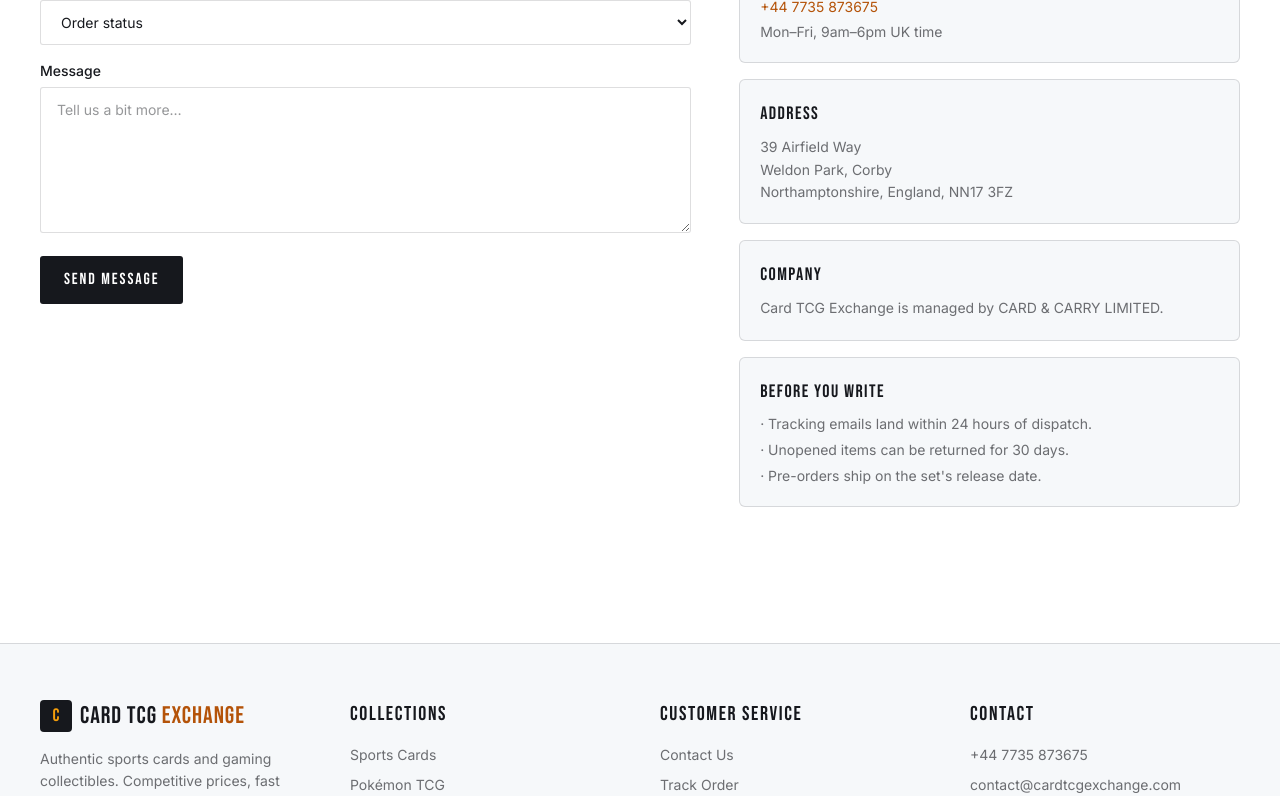
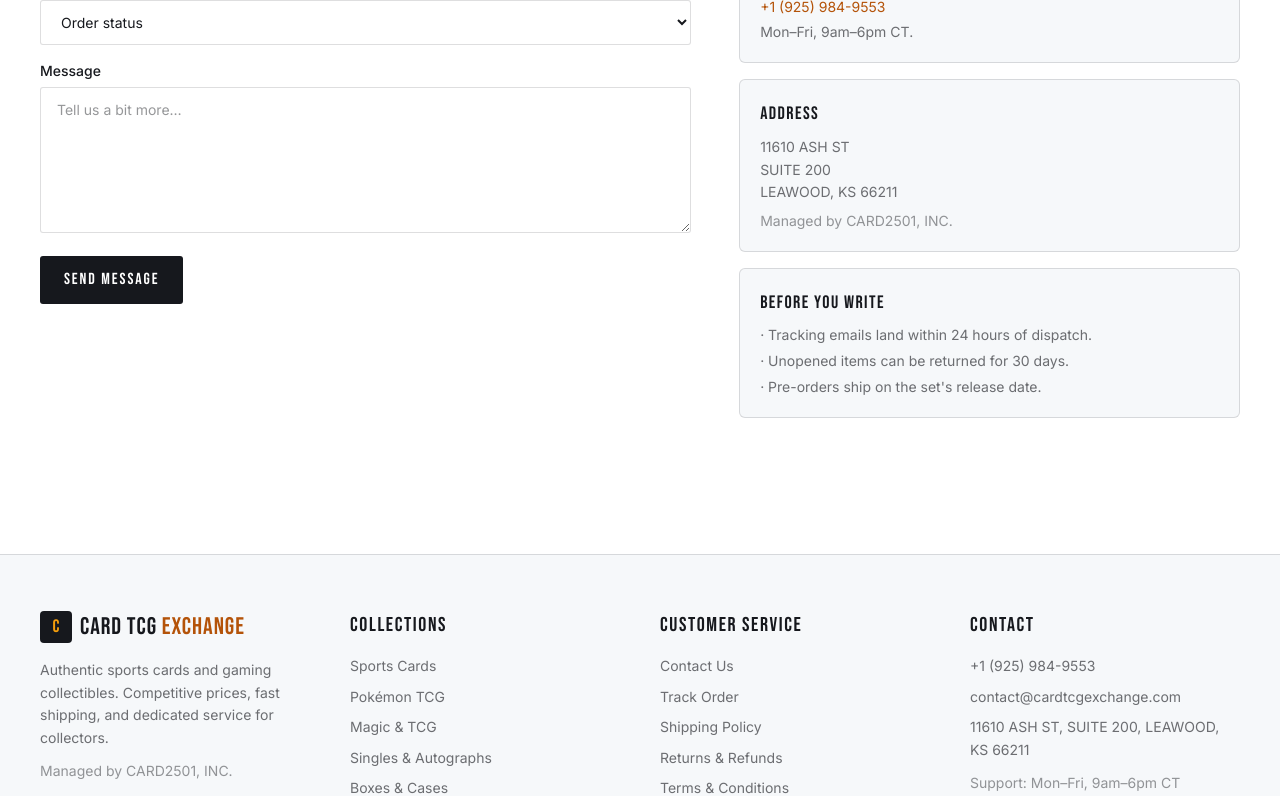
Before and after one commit to hamzabenlgoulli/cardexchangeclub-storefront, a Next.js app: page /pages/contact in a window 1280 px wide. Shown: the part 580-1376 px from the top of the page. Built offline with nearby package versions, Linux system fonts and the light colour scheme.

Commit message:
Use CARD2501, INC. business details across the storefront

```diff
--- a/src/app/layout.tsx
+++ b/src/app/layout.tsx
@@ -36,7 +36,7 @@
 }: Readonly<{ children: React.ReactNode }>) {
   return (
     <html
-      lang="en-GB"
+      lang="en"
       data-scroll-behavior="smooth"
       className={`${inter.variable} ${bebas.variable}`}
     >
--- a/src/app/pages/[slug]/page.tsx
+++ b/src/app/pages/[slug]/page.tsx
@@ -1,12 +1,14 @@
 import type { Metadata } from "next";
 import Link from "next/link";
 import { notFound } from "next/navigation";
+import { ADDRESS, EMAIL, LEGAL_NAME, PHONE_DISPLAY, SITE_NAME } from "@/lib/site";
 
 type Section = { heading: string; body: string[] };
 type Doc = { title: string; intro: string; sections: Section[] };
 
 /**
- * Policies for Card TCG Exchange, managed by CARD & CARRY LIMITED.
+ * Plain-language placeholder policies for the demo storefront. Replace these
+ * with counsel-reviewed copy before running a real shop.
  */
 const DOCS: Record<string, Doc> = {
   "shipping-policy": {
@@ -17,14 +19,14 @@
       {
         heading: "Processing time",
         body: [
-          "In-stock orders are picked and packed within one business day. Orders placed after 2pm UK time on a Friday begin processing the following Monday.",
+          "In-stock orders are picked and packed within one business day. Orders placed after 2pm CT on a Friday begin processing the following Monday.",
           "Pre-orders are held until the product's release date and then ship in the order they were placed.",
         ],
       },
       {
         heading: "Rates",
         body: [
-          "Shipping is free on orders over $75. Below that threshold a flat rate of $9.95 applies within the United Kingdom.",
+          "Shipping is free on orders over $75. Below that threshold a flat rate of $9.95 applies within the contiguous United States.",
           "Sealed cases ship double-boxed and are insured for their full value at no extra cost.",
         ],
       },
@@ -101,8 +103,14 @@
   privacy: {
     title: "Privacy Policy",
     intro:
-      "What information Card TCG Exchange collects, why it is collected, and the choices you have. This site is managed by CARD & CARRY LIMITED.",
+      "What information this site collects, why it is collected, and the choices you have.",
     sections: [
+      {
+        heading: "Who we are",
+        body: [
+          `${SITE_NAME} is operated by ${LEGAL_NAME}, ${ADDRESS}. You can reach us at ${EMAIL} or ${PHONE_DISPLAY}.`,
+        ],
+      },
       {
         heading: "What we collect",
         body: [
@@ -126,20 +134,26 @@
       {
         heading: "Your choices",
         body: [
-          "You can request a copy of your data or ask for it to be deleted by contacting CARD & CARRY LIMITED at contact@cardtcgexchange.com. Deletion requests are honoured except where records must be kept for tax purposes.",
+          "You can request a copy of your data or ask for it to be deleted by contacting us. Deletion requests are honoured except where records must be kept for tax purposes.",
         ],
       },
     ],
   },
   terms: {
     title: "Terms & Conditions",
-    intro: "The ground rules for buying from Card TCG Exchange, managed by CARD & CARRY LIMITED.",
+    intro: "The ground rules for buying from this store.",
     sections: [
+      {
+        heading: "The operator",
+        body: [
+          `${SITE_NAME} is owned and operated by ${LEGAL_NAME}, ${ADDRESS}. Questions about these terms can be sent to ${EMAIL}.`,
+        ],
+      },
       {
         heading: "Orders and pricing",
         body: [
           "Placing an order is an offer to buy. We accept it when the order ships. If an item is mispriced or out of stock we will contact you before charging.",
-          "Prices are shown as listed on the site and include tax where applicable. Card TCG Exchange is managed by CARD & CARRY LIMITED, 39 Airfield Way, Weldon Park, Corby, Northamptonshire, England, NN17 3FZ.",
+          "Prices are shown in US dollars and include tax where applicable.",
         ],
       },
       {
@@ -215,7 +229,8 @@
 
         <div className="rounded-card border border-line bg-surface p-6">
           <p className="text-sm text-ink-muted">
-            Card TCG Exchange is managed by CARD & CARRY LIMITED. Still have a question?{" "}
+            This is placeholder policy text for {SITE_NAME}, operated by {LEGAL_NAME},
+            and is not legal advice. Still have a question?{" "}
             <Link
               href="/pages/contact"
               className="font-medium text-accent-deep underline underline-offset-4"
--- a/src/app/pages/contact/page.tsx
+++ b/src/app/pages/contact/page.tsx
@@ -7,7 +7,6 @@
   LEGAL_NAME,
   PHONE,
   PHONE_DISPLAY,
-  SITE_NAME,
   SUPPORT_HOURS,
 } from "@/lib/site";
 
@@ -117,7 +116,7 @@
             <a href={`tel:${PHONE}`} className="text-accent-deep hover:underline">
               {PHONE_DISPLAY}
             </a>
-            <p className="mt-1 text-sm text-ink-muted">{SUPPORT_HOURS}</p>
+            <p className="mt-1 text-sm text-ink-muted">{SUPPORT_HOURS}.</p>
           </InfoCard>
 
           <InfoCard title="Address">
@@ -129,12 +128,7 @@
                 </span>
               ))}
             </p>
-          </InfoCard>
-
-          <InfoCard title="Company">
-            <p className="text-ink-muted">
-              {SITE_NAME} is managed by {LEGAL_NAME}.
-            </p>
+            <p className="mt-2 text-sm text-ink-faint">Managed by {LEGAL_NAME}</p>
           </InfoCard>
 
           <InfoCard title="Before you write">
--- a/src/components/Footer.tsx
+++ b/src/components/Footer.tsx
@@ -1,5 +1,4 @@
 import Link from "next/link";
-import { BrandMark } from "./BrandMark";
 import {
   ADDRESS,
   EMAIL,
@@ -9,6 +8,7 @@
   SITE_NAME,
   SUPPORT_HOURS,
 } from "@/lib/site";
+import { BrandMark } from "./BrandMark";
 
 const COLLECTION_LINKS = [
   { label: "Sports Cards", href: "/collections/sports-cards" },
@@ -40,9 +40,7 @@
             Authentic sports cards and gaming collectibles. Competitive prices, fast
             shipping, and dedicated service for collectors.
           </p>
-          <p className="mt-3 max-w-xs text-xs text-ink-faint">
-            {SITE_NAME} is managed by {LEGAL_NAME}.
-          </p>
+          <p className="mt-3 text-sm text-ink-faint">Managed by {LEGAL_NAME}</p>
         </div>
 
         <FooterColumn title="Collections" links={COLLECTION_LINKS} />
@@ -70,7 +68,7 @@
       <div className="border-t border-line">
         <div className="wrap flex flex-col items-center justify-between gap-4 py-5 sm:flex-row">
           <p className="text-xs text-ink-faint">
-            © {new Date().getFullYear()} {SITE_NAME}. Managed by {LEGAL_NAME}.
+            © {new Date().getFullYear()} {LEGAL_NAME} · {SITE_NAME}
           </p>
           <ul className="flex flex-wrap items-center gap-2">
             {PAYMENTS.map((p) => (
--- a/src/components/home/Hero.tsx
+++ b/src/components/home/Hero.tsx
@@ -45,7 +45,7 @@
 
           <dl className="mt-12 grid max-w-lg grid-cols-3 gap-6 border-t border-white/15 pt-6">
             {[
-              ["4.8\u2605", "1,847 reviews"],
+              ["4.8★", "1,847 reviews"],
               ["30-Day", "returns window"],
               ["Free", "shipping over $75"],
             ].map(([value, label]) => (
--- a/src/lib/site.ts
+++ b/src/lib/site.ts
@@ -1,13 +1,12 @@
 export const SITE_NAME = "Card TCG Exchange";
-export const LEGAL_NAME = "CARD & CARRY LIMITED";
+export const LEGAL_NAME = "CARD2501, INC.";
 export const EMAIL = "contact@cardtcgexchange.com";
-export const PHONE = "+447735873675";
-export const PHONE_DISPLAY = "+44 7735 873675";
-export const SUPPORT_HOURS = "Mon–Fri, 9am–6pm UK time";
+export const PHONE = "+19259849553";
+export const PHONE_DISPLAY = "+1 (925) 984-9553";
+export const SUPPORT_HOURS = "Mon–Fri, 9am–6pm CT";
 export const ADDRESS_LINES = [
-  "39 Airfield Way",
-  "Weldon Park, Corby",
-  "Northamptonshire, England, NN17 3FZ",
+  "11610 ASH ST",
+  "SUITE 200",
+  "LEAWOOD, KS 66211",
 ] as const;
-export const ADDRESS =
-  "39 Airfield Way, Weldon Park, Corby, Northamptonshire, England, NN17 3FZ";
+export const ADDRESS = "11610 ASH ST, SUITE 200, LEAWOOD, KS 66211";
```
